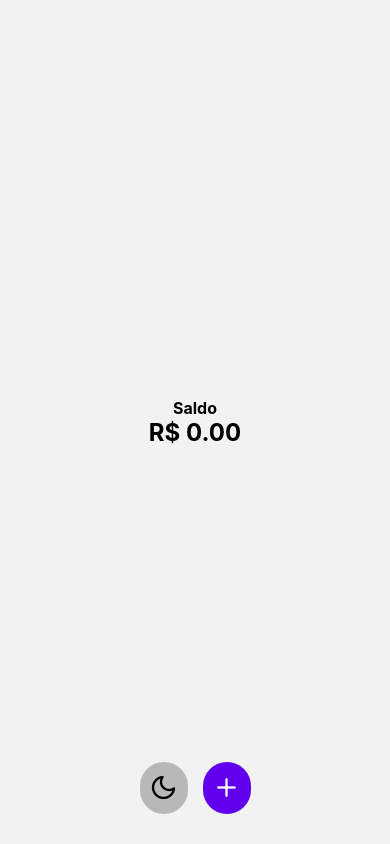
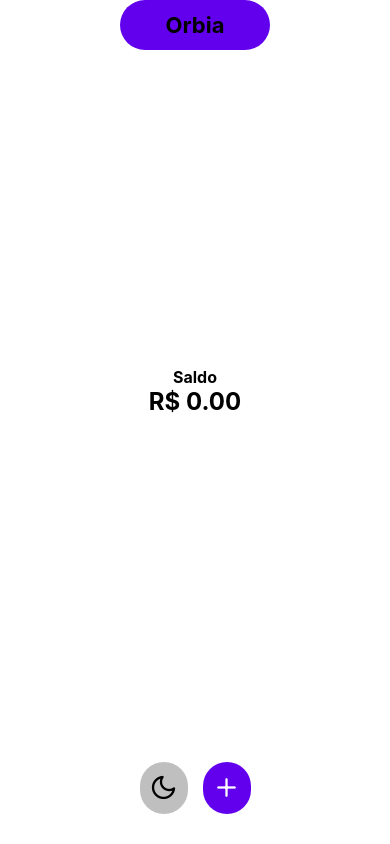
Before and after one commit to lucsdsm/orbia, a React Native app in the folder app/: screen / in a window 390 px wide. Built offline with nearby package versions, Linux system fonts and the light colour scheme.

Commit message:
ajustes no layout principal, header e validação de saldo no front

```diff
--- a/app/App.js
+++ b/app/App.js
@@ -1,15 +1,18 @@
 import React from "react";
 import { View, Text, StyleSheet } from "react-native";
 import { ThemeProvider, useTheme } from "./ThemeContext";
-import Saldo from "./components/Saldo";
+import Header from "./components/Header";
+import Home from "./components/Home";
 import Footer from "./components/Footer";
 
-function HomeScreen() {
+function AppContent() {
   const { colors } = useTheme();
 
   return (
     <View style={[styles.container, { backgroundColor: colors.background }]}>
-      <Saldo />
+      <Header />
+      <Home />
+      <Footer />
     </View>
   );
 }
@@ -17,8 +20,7 @@ function HomeScreen() {
 export default function App() {
   return (
     <ThemeProvider>
-      <HomeScreen />
-      <Footer />
+      <AppContent />
     </ThemeProvider>
   );
 }
@@ -26,6 +28,9 @@ export default function App() {
 const styles = StyleSheet.create({
   container: {
     flex: 1,
+  },
+  homeContainer: {
+    flex: 1,
     alignItems: "center",
     justifyContent: "center",
   },
--- a/app/ThemeContext.js
+++ b/app/ThemeContext.js
@@ -10,7 +10,7 @@ export function ThemeProvider({ children }) {
     const theme = {
         isDark,
         colors: {
-            background: isDark ? "#121212" : "#f2f2f2",
+            background: isDark ? "#121212" : "#ffffffff",
             text: isDark ? "#ffffff" : "#000000",
             primary: "#6200ee",
             secondary: "#3700b3",
--- a/app/components/Footer.js
+++ b/app/components/Footer.js
@@ -7,9 +7,9 @@ export default function Footer() {
   const { toggleTheme, isDark, colors } = useTheme();
 
   return (
-    <View style={[styles.footer, { backgroundColor: colors.card }]}>
+    <View style={[styles.footer, { backgroundColor: colors.background }]}>
       <View style={styles.iconRow}>
-        {/* Botão de tema */}
+        {/* botão de tema */}
         <TouchableOpacity
           style={[styles.button, { backgroundColor: "rgba(128,128,128,0.5)" }]}
           onPress={toggleTheme}
@@ -21,7 +21,7 @@ export default function Footer() {
           )}
         </TouchableOpacity>
 
-        {/* Botão de adicionar */}
+        {/* botão de adicionar */}
         <TouchableOpacity
           style={[styles.button, { backgroundColor: colors.primary }]}
           onPress={() => alert("Adicionar ação")}
@@ -38,14 +38,11 @@ const styles = StyleSheet.create({
     flexDirection: "row",
     alignItems: "center",
     justifyContent: "center",
-    gap: 15, // espaço entre os botões (ou usar marginRight se versão antiga RN)
+    gap: 15,
   },
 
   footer: {
-    position: "absolute",
-    bottom: 25,
-    left: 25,
-    right: 25,
+    margin: 25,
     padding: 5,
     borderRadius: 50,
     alignItems: "center",
--- a/app/components/Header.js
+++ b/app/components/Header.js
@@ -1,24 +1,41 @@
 import React from 'react';
-import { View, Text, StyleSheet } from 'react-native';
+import { View, Text, StyleSheet, StatusBar, Platform } from 'react-native';
+import { useTheme } from '../ThemeContext';
 
 export default function Header() {
+  const { colors, isDark } = useTheme();
+
   return (
-    <View style={styles.container}>
-      <Text style={styles.title}> Orbia </Text>
+    <View style={[styles.container, { backgroundColor: colors.background }]}>
+      <StatusBar
+        backgroundColor={colors.background}
+        barStyle={isDark ? "light-content" : "dark-content"}
+      />
+      <View style={[styles.semiCircle, { backgroundColor: colors.primary }]}>
+        <Text style={[styles.title, { color: colors.text }]}>Orbia</Text>
+      </View>
     </View>
   );
 }
 
 const styles = StyleSheet.create({
   container: {
-    backgroundColor: '#6200EE', // cor roxa minimalista
-    paddingTop: 50, // para o notch do celular
-    paddingBottom: 15,
-    alignItems: 'center', // centraliza horizontalmente
+    alignItems: "center",
+    paddingTop: StatusBar.currentHeight + 20,
+    marginTop: Platform.OS === 'ios' ? 40 : 0,
+  },
+  semiCircle: {
+    width: 150,
+    height: 50,
+    borderBottomLeftRadius: 100,
+    borderBottomRightRadius: 100,
+    borderTopLeftRadius: 100,
+    borderTopRightRadius: 100,
+    justifyContent: "center",
+    alignItems: "center",
   },
   title: {
-    color: '#FFFFFF',
-    fontSize: 24,
-    fontWeight: 'bold',
+    fontSize: 22,
+    fontWeight: "bold",
   },
 });
--- /dev/null
+++ b/app/components/Home.js
@@ -0,0 +1,23 @@
+import React from "react";
+import { View, Text, TouchableOpacity, StyleSheet } from "react-native";
+import { Feather } from "@expo/vector-icons";
+import { useTheme } from "../ThemeContext";
+import Saldo from "./Saldo";
+
+export default function Home() {
+    const { colors } = useTheme();
+
+    return (
+        <View style={[styles.home, { backgroundColor: colors.background }]}>
+            <Saldo />
+        </View>
+    );
+}
+
+const styles = StyleSheet.create({
+    home: {
+        flex: 1,
+        justifyContent: "center",
+        alignItems: "center",
+    },
+});
--- a/app/components/Saldo.js
+++ b/app/components/Saldo.js
@@ -7,9 +7,26 @@ export default function Saldo() {
   const [saldo, setSaldo] = useState("0.00");
   const [editando, setEditando] = useState(false);
 
-  const handlePress = () => setEditando(true);
-  const handleChange = (texto) => setSaldo(texto);
-  const handleSubmit = () => setEditando(false);
+  const handlePress = () => setEditando(true); // ativa o modo de edição
+
+  const handleChange = (texto) => {
+    // permite apenas números e ponto
+    const valor = texto.replace(/[^0-9.]/g, "");
+
+    // evita valores negativos ou múltiplos pontos
+    if (valor.split(".").length > 2) return;
+
+    setSaldo(valor);
+  };
+
+  const handleSubmit = () => { // desativa o modo de edição
+    let valor = parseFloat(saldo);
+    if (isNaN(valor) || valor < 0) {
+      valor = 0; // reseta para zero se for inválido
+    }
+    setSaldo(valor.toFixed(2)); // mantém sempre 2 casas decimais
+    setEditando(false);
+  };
 
   return editando ? (
     <TextInput
```
